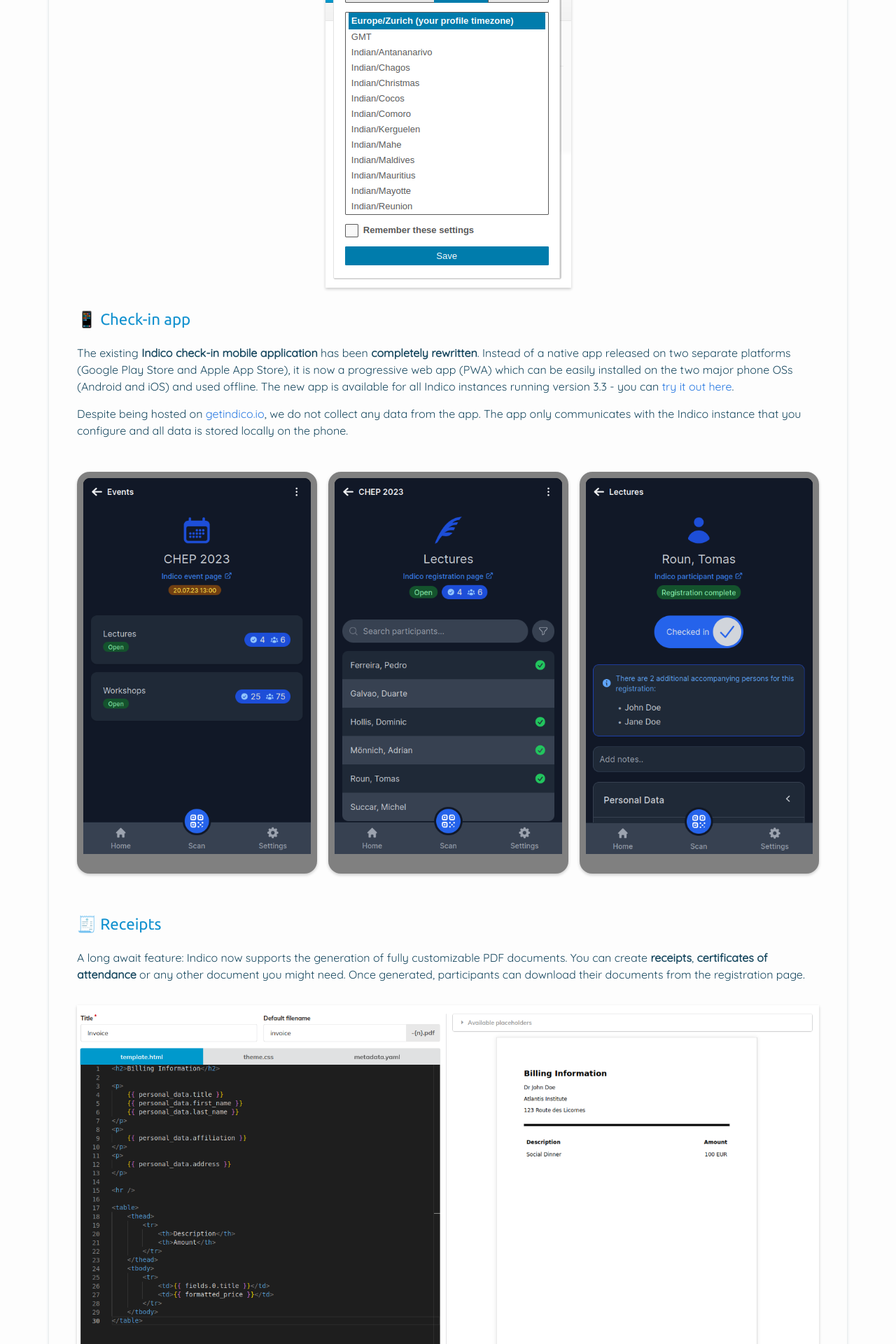
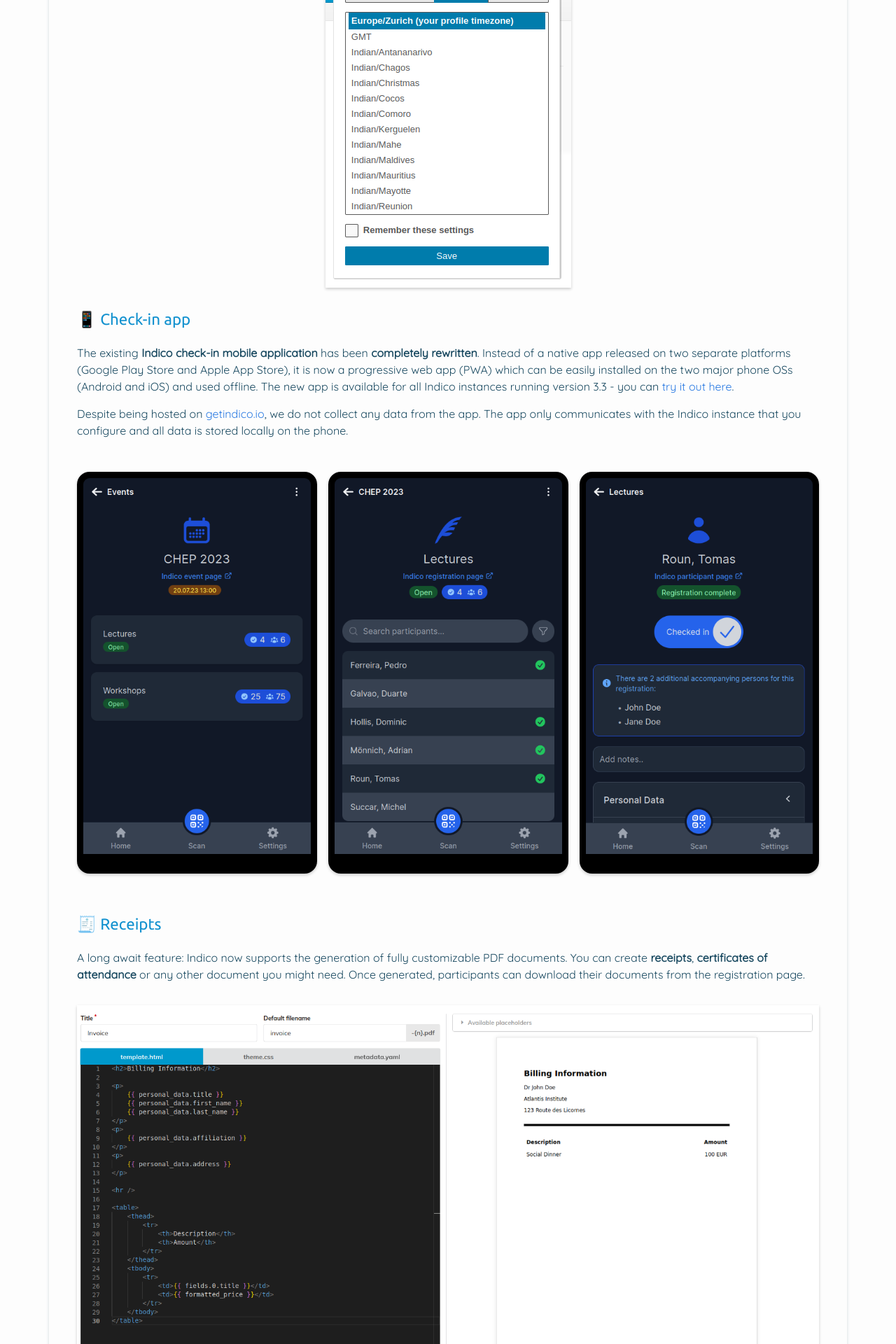
Before and after one commit to indico/indico.github.io, a Jekyll site: the page built from _posts/2023-11-30-indico-3-3-news.md, in a window 1280 px wide. Shown: the part 1192-3112 px from the top of the page at 70% size. Built offline with Jekyll 4.4.1, drawn with Linux system fonts in a browser that asks for light colours; nearby versions of some CDN libraries; comment, search, counter and statistics services are not loaded.

Commit message:
Make Check-in app images nicer

```diff
--- a/_sass/indico.scss
+++ b/_sass/indico.scss
@@ -1473,7 +1473,7 @@
 
     img {
         min-width: 0;
-        border-color: grey;
+        border-color: black;
         border-style: solid;
         border-width: 0.6em 0.6em 1.8em 0.6em;
         background-color: black;
```
